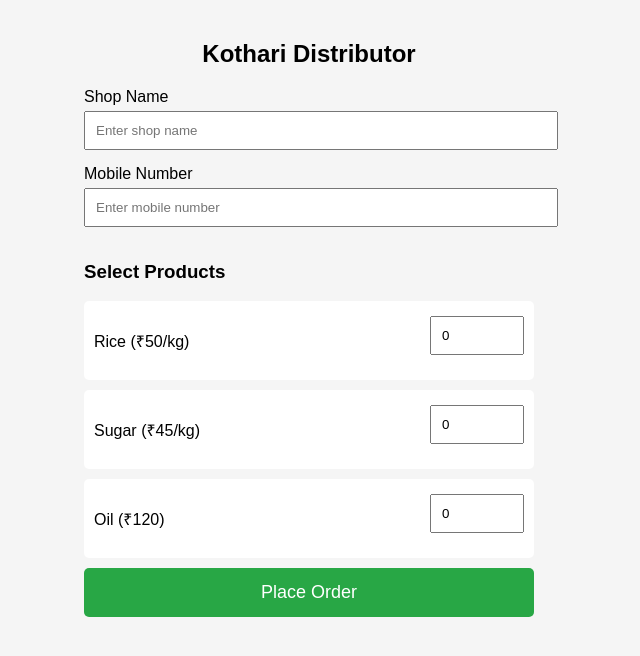
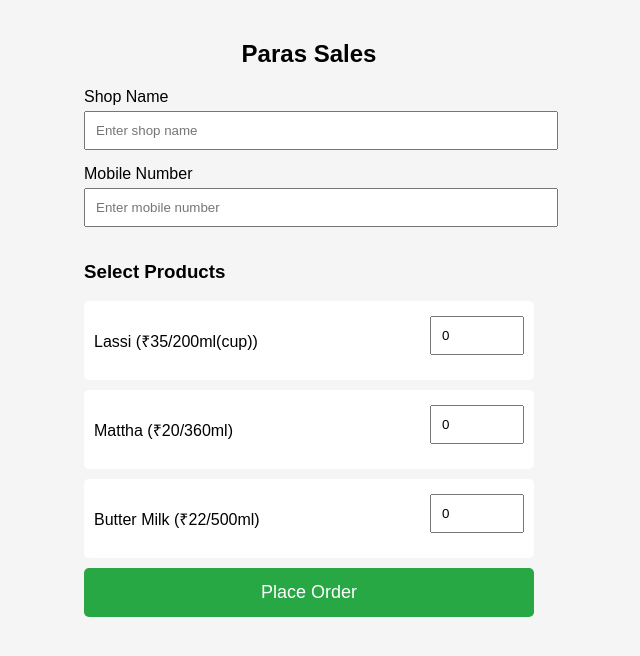
Before and after one commit to MRK2210/dist-order-system, a plain HTML site: page frontend/index.html in a window 1280 px wide. Shown: the whole page, without its empty margins (331-971 px from the left). Drawn offline with Linux system fonts and the light colour scheme.

Commit message:
Fix Rs Symbol and Updated Items

```diff
--- a/frontend/index.html
+++ b/frontend/index.html
@@ -1,6 +1,7 @@
 <!DOCTYPE html>
 <html>
 <head>
+    <meta charset="UTF-8">
     <title>Kothari Distributor Orders</title>
     <meta name="viewport" content="width=device-width, initial-scale=1.0">
     <link rel="stylesheet" href="style.css">
@@ -8,7 +9,7 @@
 
 <body>
 
-<h2>Kothari Distributor</h2>
+<h2>Paras Sales</h2>
 
 <label>Shop Name</label>
 <input type="text" id="shopName" placeholder="Enter shop name">
@@ -19,17 +20,17 @@
 <h3>Select Products</h3>
 
 <div class="product">
-    <span>Rice (₹50/kg)</span>
+    <span>Lassi (₹35/200ml(cup))</span>
     <input type="number" id="rice" min="0" value="0">
 </div>
 
 <div class="product">
-    <span>Sugar (₹45/kg)</span>
+    <span>Mattha (₹20/360ml)</span>
     <input type="number" id="sugar" min="0" value="0">
 </div>
 
 <div class="product">
-    <span>Oil (₹120)</span>
+    <span>Butter Milk (₹22/500ml)</span>
     <input type="number" id="oil" min="0" value="0">
 </div>
 
```
